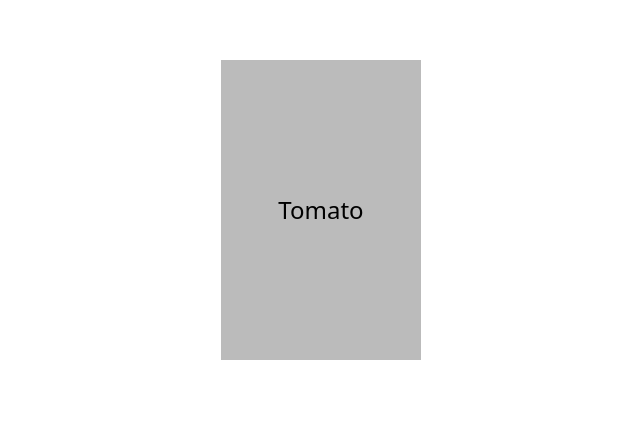
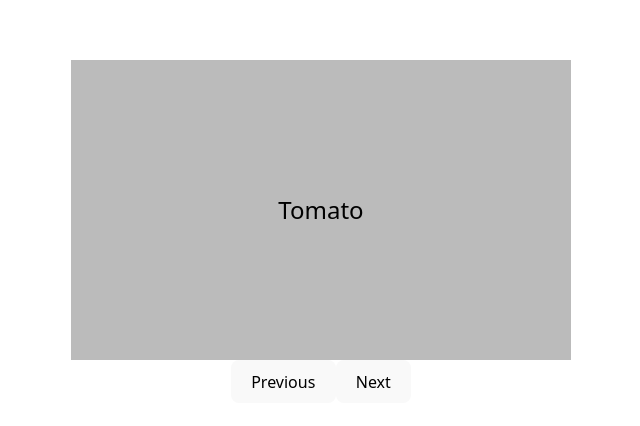
Before and after one commit to Stanbkrylix/Flashcards-part-2, a React (Vite) app: page / in a window 1280 px wide. Shown: the part 190-616 px from the top of the page, without its empty margins (319-959 px from the left). Built offline with nearby package versions, Linux system fonts and the light colour scheme.

Commit message:
trying to implement the previous button functionality without any unintended effects

```diff
--- a/src/App.css
+++ b/src/App.css
@@ -5,23 +5,18 @@
     text-align: center;
 }
 
-.card {
-  border: 1px solid white;
-  padding: 1rem;
-  cursor: pointer;
+.app-container {
     width: 500px;
-  height: 500px;
-  position: relative;
-  transition: transform 0.6s;
-  transform-style: preserve-3d;
-  margin: 0 auto;
-  color: white;
+    height: 300px;
 }
+
 .flip-card {
     background-color: transparent;
-  width: 200px;
-  height: 300px;
+    width: 100%;
+    height: 100%;
     perspective: 1000px; /* This gives the 3D effect */
+    cursor: pointer;
+    /* margin-bottom: 1rem; */
 }
 
 .flip-card-inner {
@@ -29,7 +24,7 @@
     width: 100%;
     height: 100%;
     transform-style: preserve-3d;
-  transition: transform 0.6s;
+    transition: transform 0.2s;
 }
 
 .flip-card-front,
@@ -60,32 +55,3 @@
 .rotate {
     transform: rotateX(180deg);
 }
-/* .card-front,
-.card-back {
-    position: absolute;
-    width: 500px;
-    height: 500px;
-    backface-visibility: hidden;
-    display: flex;
-    align-items: center;
-    justify-content: center;
-    font-size: 2rem;
-    border: 1px solid #ccc;
-    background-color: #fff;
-    border-radius: 10px;
-}
-.card-back {
-    background-color: #f8b400;
-    transform: rotateY(180deg);
-} */
-
-.flip-card {
-  opacity: 0;
-  animation: fadeIn 1s ease forwards;
-  background-color: gray;
-}
-@keyframes fadeIn {
-  to {
-    opacity: 1;
-  }
-}
--- a/src/App.jsx
+++ b/src/App.jsx
@@ -6,42 +6,113 @@ import "./App.css";
 function App() {
     const [count, setCount] = useState(0);
     const [cardData, setCardData] = useState(flashcards);
+    const [currentCard, setCurrentCard] = useState(0);
+
+    function onClickNextBtn() {
+        if (currentCard >= cardData.length - 1) return;
+        setCurrentCard(currentCard + 1);
+    }
+
+    function onClickPrevBtn() {
+        if (currentCard <= 0) return;
+        console.log(currentCard);
+        setCurrentCard(currentCard - 1);
+    }
+
+    function handleCardClick(currentCard) {
+        if (cardData[currentCard].flip) {
+            setCardData((prev) =>
+                prev.map((card, index) =>
+                    currentCard === index ? { ...card, flip: false } : card
+                )
+            );
+        }
+
+        if (!cardData[currentCard].flip) {
+            setCardData((prev) =>
+                prev.map((card, index) =>
+                    currentCard === index ? { ...card, flip: true } : card
+                )
+            );
+        }
+    }
+
+    function resetFlipStatus(currentCard) {
+        console.log(cardData[currentCard - 1]);
+        console.log(cardData[currentCard]);
+
+        console.log(cardData[currentCard - 1].flip === false);
+
+        // if (cardData[currentCard - 1].flip === false) {
+        //     setCardData((prev) =>
+        //         prev.map((card, index) =>
+        //             currentCard - 1 === index - 1
+        //                 ? { ...card, flip: true }
+        //                 : card
+        //         )
+        //     );
+        // }
+    }
 
     return (
         <>
             <div className="app-container">
-        <Card cardData={cardData} />
+                <Card
+                    cardData={cardData}
+                    currentCard={currentCard}
+                    handleCardClick={handleCardClick}
+                />
+                <NavigationBtns
+                    onClickPrevBtn={onClickPrevBtn}
+                    onClickNextBtn={onClickNextBtn}
+                    resetFlipStatus={resetFlipStatus}
+                    currentCard={currentCard}
+                />
             </div>
         </>
     );
 }
 
-function Card({ cardData }) {
-  const [flip, setFlip] = useState(true);
-
-  function handleCardClick() {
-    if (flip) setFlip(false);
-
-    if (!flip) setFlip(true);
+function Card({ cardData, currentCard, handleCardClick }) {
+    return (
+        <div className="flip-card" onClick={() => handleCardClick(currentCard)}>
+            <div
+                className={`flip-card-inner ${
+                    cardData[currentCard].flip ? "" : "rotate"
+                }`}
+            >
+                <div className="flip-card-front">
+                    {cardData[currentCard].name}
+                </div>
+                <div className="flip-card-back">
+                    {cardData[currentCard].facts[0]}
+                </div>
+            </div>
+        </div>
+    );
 }
 
+function NavigationBtns({
+    onClickPrevBtn,
+    onClickNextBtn,
+    resetFlipStatus,
+    currentCard,
+}) {
     return (
-    <div className={`flip-card`} onClick={handleCardClick}>
-      <div className={`flip-card-inner ${flip ? "" : "rotate"}`}>
-        <div className="flip-card-front">{cardData[0].name}</div>
-        <div className="flip-card-back">{cardData[0].facts[0]}</div>
+        <div className="navigation-btn">
+            <button
+                className="previous-btn"
+                onClick={() => {
+                    onClickPrevBtn();
+                    resetFlipStatus(currentCard);
+                }}
+            >
+                Previous
+            </button>
+            <button className="next-btn" onClick={onClickNextBtn}>
+                Next
+            </button>
         </div>
-    </div>
-    // <div
-    //   className={`card ${flip ? "" : "flip-card"} `}
-    //   onClick={handleCardClick}
-    // >
-    //   {flip ? (
-    //     <div className="card-front">{cardData[0].name}</div>
-    //   ) : (
-    //     <div className="card-back">{cardData[0].facts[0]}</div>
-    //   )}
-    // </div>
     );
 }
 
--- a/src/FlashCardData.js
+++ b/src/FlashCardData.js
@@ -4,110 +4,130 @@ const flashcards = [
         name: "Tomato",
         image: "https://example.com/images/tomato.jpg",
         type: "Fruit",
+        difficulty: "medium",
         facts: [
             "Botanically, tomatoes are classified as berries.",
             "They are rich in lycopene, an antioxidant.",
             "Often mistaken as a vegetable due to culinary use.",
         ],
+        flip: true,
     },
     {
         id: 2,
         name: "Carrot",
         image: "https://example.com/images/carrot.jpg",
         type: "Vegetable",
+        difficulty: "easy",
         facts: [
             "Carrots are root vegetables.",
             "They are high in beta-carotene, which converts to vitamin A.",
             "Originally cultivated for their leaves and seeds.",
         ],
+        flip: true,
     },
     {
         id: 3,
         name: "Cucumber",
         image: "https://example.com/images/cucumber.jpg",
         type: "Fruit",
+        difficulty: "medium",
         facts: [
             "Cucumbers develop from the flower of the plant.",
             "They have seeds inside, making them fruits botanically.",
             "Mostly used in savory dishes like a vegetable.",
         ],
+        flip: true,
     },
     {
         id: 4,
         name: "Bell Pepper",
         image: "https://example.com/images/bellpepper.jpg",
         type: "Fruit",
+        difficulty: "easy",
         facts: [
             "Bell peppers contain seeds and grow from flowers.",
             "They come in a variety of colors like red, green, and yellow.",
             "Often treated as vegetables in cooking.",
         ],
+        flip: true,
     },
     {
         id: 5,
         name: "Broccoli",
         image: "https://example.com/images/broccoli.jpg",
         type: "Vegetable",
+        difficulty: "hard",
         facts: [
             "Broccoli is a flowering vegetable.",
             "It belongs to the cabbage family.",
             "You eat the flower and stem portions of the plant.",
         ],
+        flip: true,
     },
     {
         id: 6,
         name: "Avocado",
         image: "https://example.com/images/avocado.jpg",
         type: "Fruit",
+        difficulty: "medium",
         facts: [
             "Avocados have a single large seed inside.",
             "They are rich in healthy fats.",
             "Botanically classified as a large berry.",
         ],
+        flip: true,
     },
     {
         id: 7,
         name: "Potato",
         image: "https://example.com/images/potato.jpg",
         type: "Vegetable",
+        difficulty: "easy",
         facts: [
             "Potatoes are underground tubers.",
             "They are a staple food in many cultures.",
             "High in carbohydrates and used in countless dishes.",
         ],
+        flip: true,
     },
     {
         id: 8,
         name: "Pumpkin",
         image: "https://example.com/images/pumpkin.jpg",
         type: "Fruit",
+        difficulty: "hard",
         facts: [
             "Pumpkins grow from flowers and contain seeds.",
             "They are a type of squash.",
             "Commonly associated with autumn and Halloween.",
         ],
+        flip: true,
     },
     {
         id: 9,
         name: "Spinach",
         image: "https://example.com/images/spinach.jpg",
         type: "Vegetable",
+        difficulty: "medium",
         facts: [
             "Spinach is a leafy green vegetable.",
             "Rich in iron and other nutrients.",
             "Was made popular by the cartoon character Popeye.",
         ],
+        flip: true,
     },
     {
         id: 10,
         name: "Zucchini",
         image: "https://example.com/images/zucchini.jpg",
         type: "Fruit",
+        difficulty: "hard",
         facts: [
             "Zucchini is botanically a fruit.",
             "It's a type of summer squash.",
             "Usually prepared and eaten like a vegetable.",
         ],
+        flip: true,
     },
 ];
 
```
Lines whose indentation alone changed are shown as unchanged.
